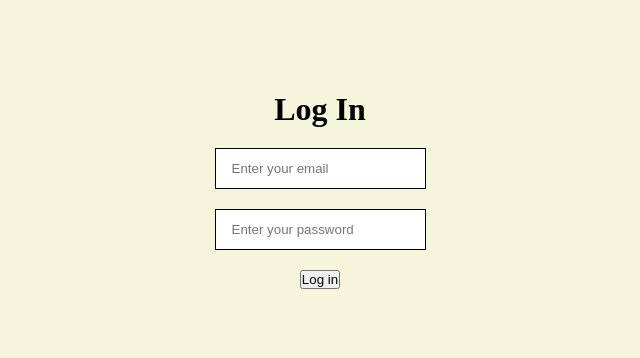
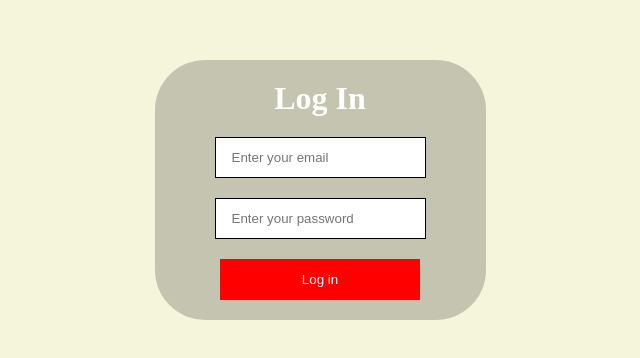
Before and after one commit to durgeshsonictechpro-dot/testpro, a website: page index.html in a window 1280 px wide. Shown: the part 210-568 px from the top of the page, without its empty margins (320-960 px from the left). Drawn offline with Linux system fonts and the light colour scheme.

Commit message:
changes in ui

```diff
--- a/index.css
+++ b/index.css
@@ -12,7 +12,6 @@
     width: 100vw;
     background-color: beige;
     flex-direction: column;
-    gap: 20px;
 
 }
 
@@ -21,3 +20,21 @@
      padding: 12px 16px;
         border: 1px solid black;
     }
+
+    .btn{
+        padding: 12px 16px;
+        border: 0.5px solid red;
+        background-color: red;
+        color: white;
+        width: 200px;
+    }
+    #form-container{
+        display: flex;
+        flex-direction: column;
+        gap: 20px;
+        background-color: rgba(0, 0, 0, 0.2);
+        padding: 20px 60px;
+        justify-content: center;
+        align-items: center;
+        border-radius: 50px;
+    }
--- a/index.html
+++ b/index.html
@@ -8,10 +8,12 @@
 </head>
 <body>
     <div id="root">
-        <h1>Log In</h1>
+        <div id="form-container">
+        <h1 style="color: white;">Log In</h1>
         <input class="inp" type="email" placeholder="Enter your email"/>
         <input class="inp" type="password" placeholder="Enter your password"/>
-        <button>Log in</button>
+        <button class="btn">Log in</button>
+        </div>
     </div>
     <script src="./index.js"></script>
 </body>
```
